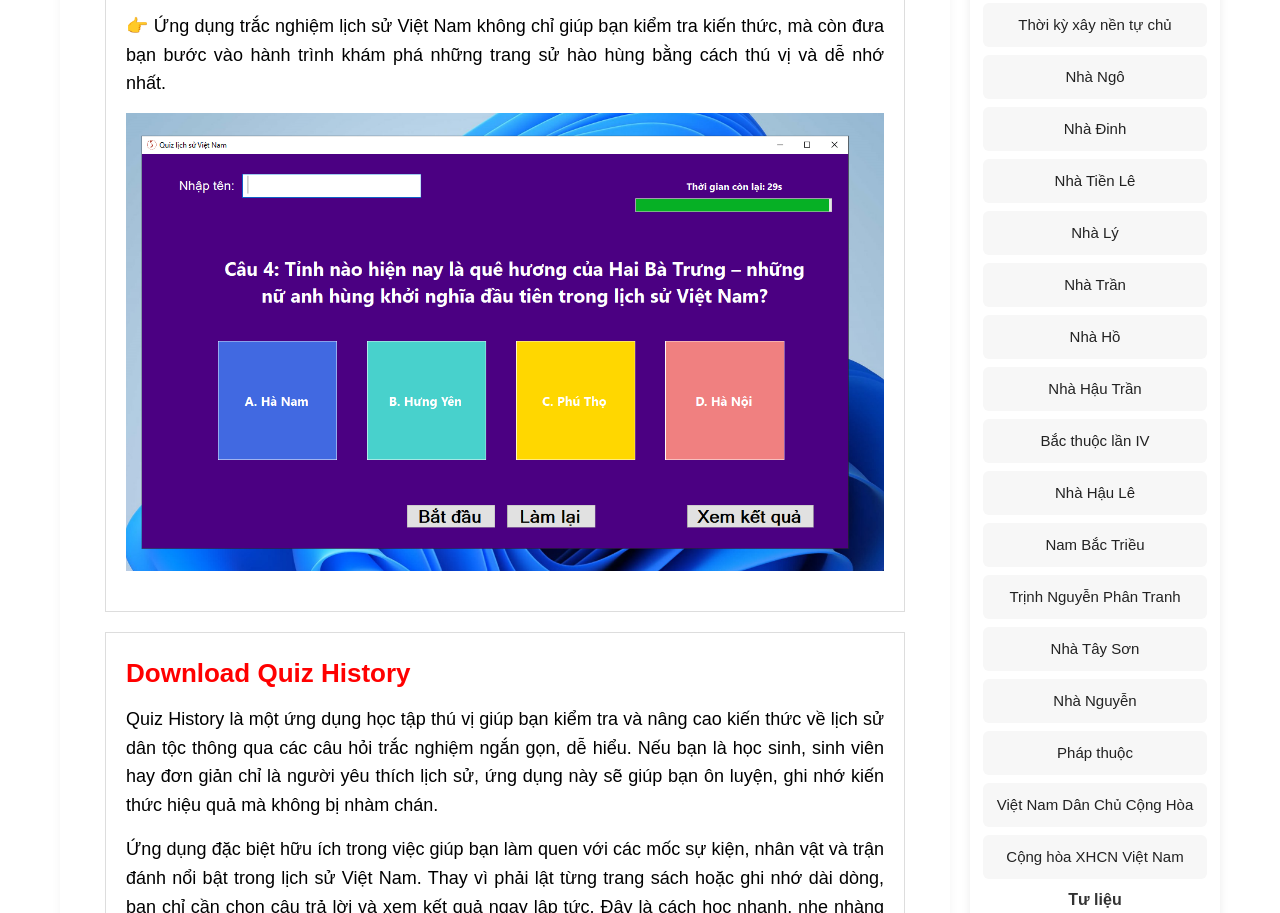
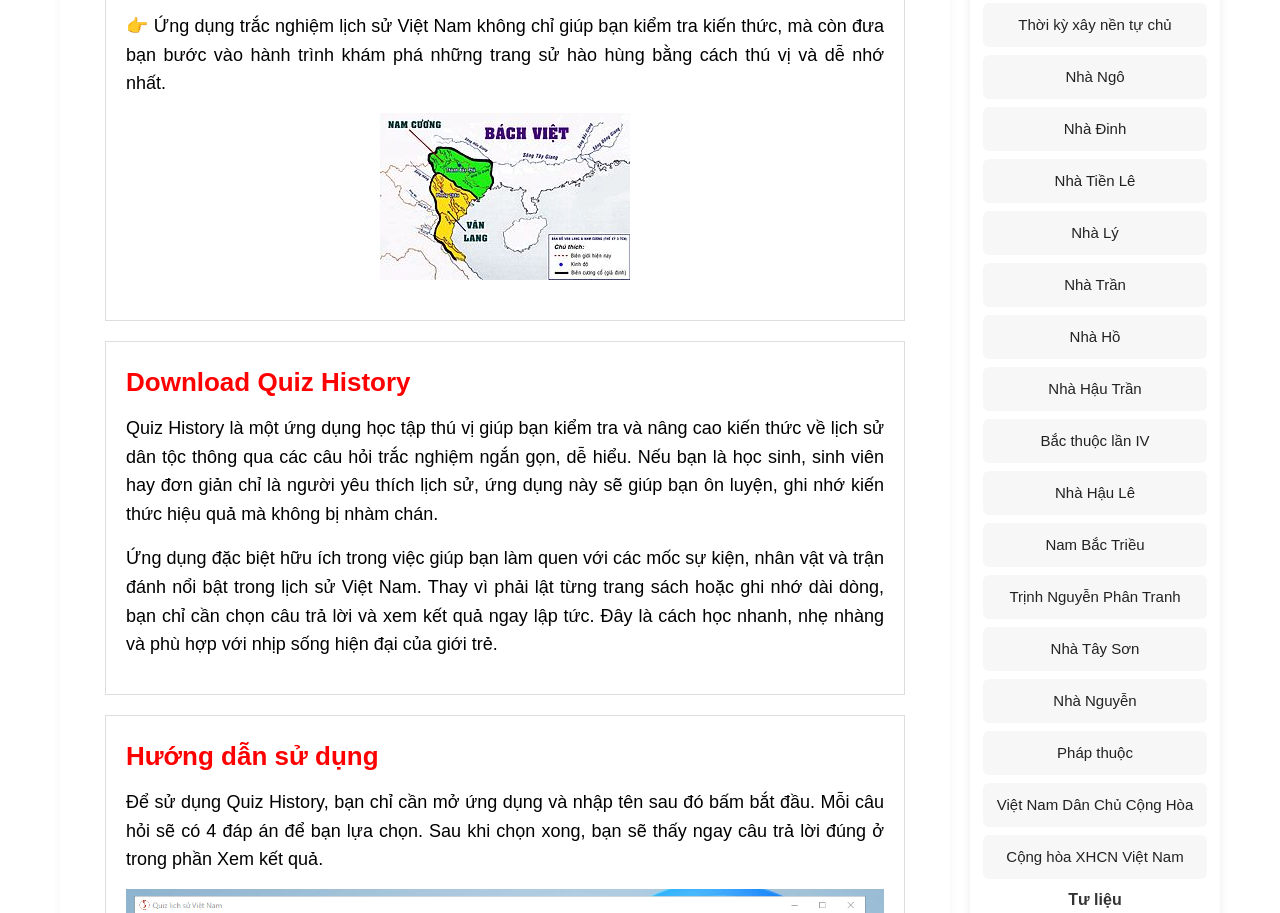
Before and after one commit to HoangDang29/EDCHIST, a plain HTML site: page cauhoi.html in a window 1280 px wide. Shown: the part 1311-2224 px from the top of the page. Drawn offline with Linux system fonts and the light colour scheme.

Commit message:
Update cauhoi.html

```diff
--- a/cauhoi.html
+++ b/cauhoi.html
@@ -248,7 +248,7 @@ let chatOpen = false;
 👉 Ứng dụng trắc nghiệm lịch sử Việt Nam không chỉ giúp bạn kiểm tra kiến thức, mà còn đưa bạn bước vào hành trình khám phá những trang sử hào hùng bằng cách thú vị và dễ nhớ nhất.
   </p>
     <div class="section-image">
-    <img src="images/app1.PNG" alt="Mô tả ảnh" class="xichquy">
+    <img src="images/aulac.jpg" alt="Mô tả ảnh" class="xichquy">
   </div>
 </div>
 <div class="content-section">
```
